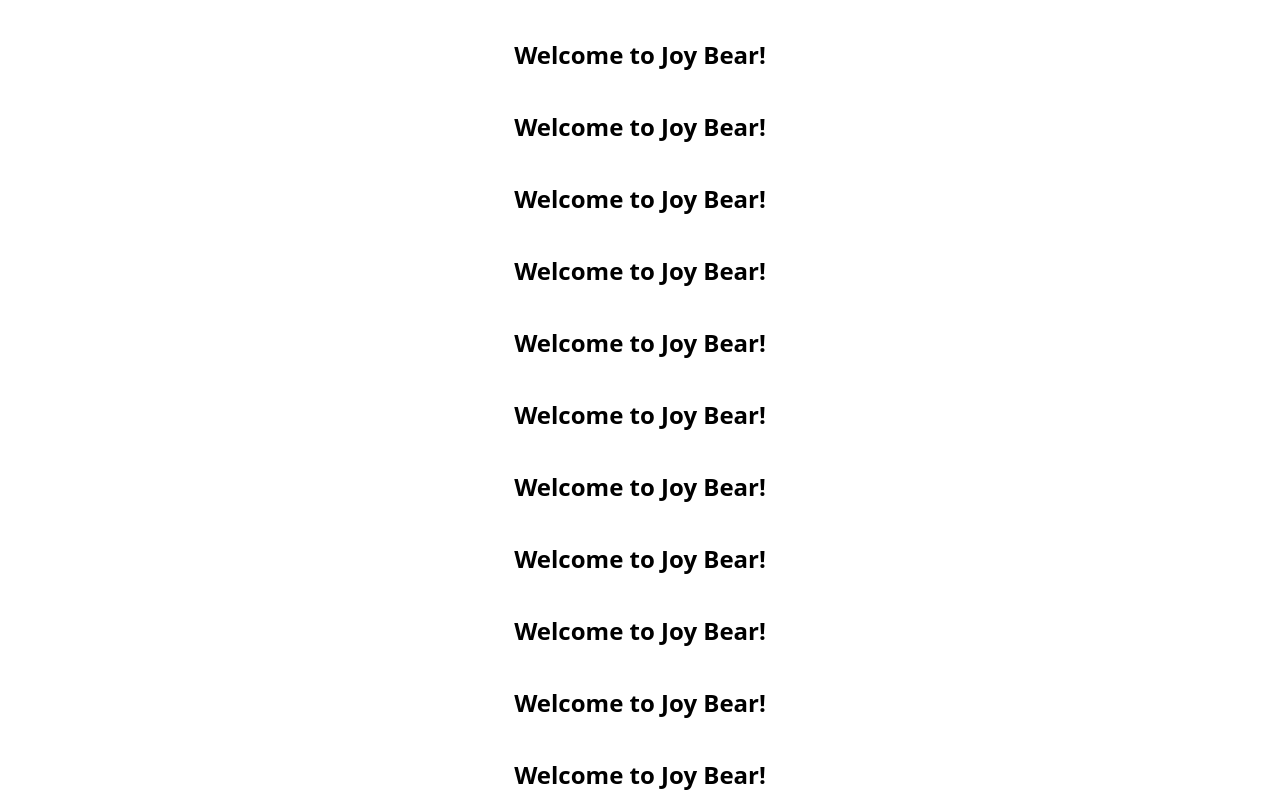
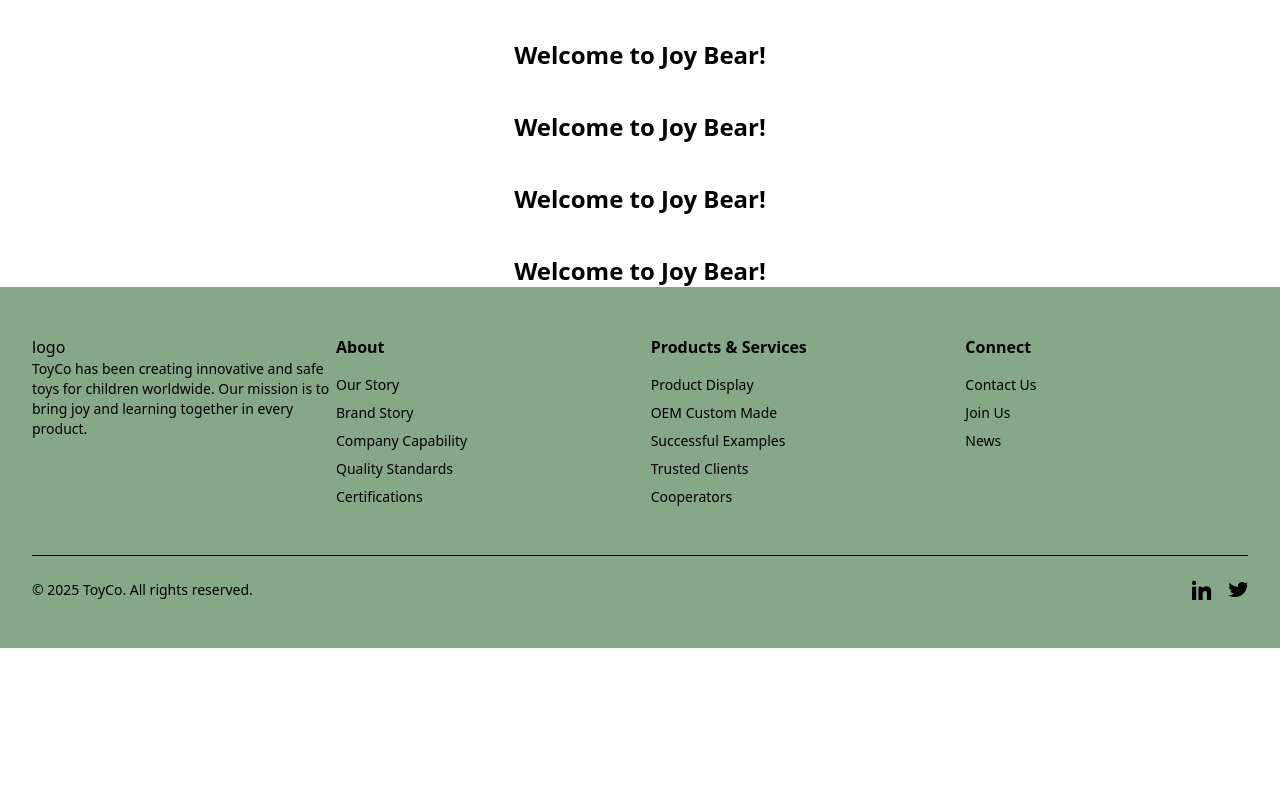
Before and after one commit to ThundeRayn/Joy-Bear, a React (Vite) app: page / in a window 1280 px wide. Shown: the part 768-1559 px from the top of the page. After the commit the page ends 1416 px from the top, so only its background shows below. Built offline with nearby package versions, Linux system fonts and the light colour scheme.

Commit message:
footer initialized

```diff
--- /dev/null
+++ b/src/components/Footer.tsx
@@ -0,0 +1,80 @@
+
+
+const headingClass = "text-black font-semibold mb-4";
+const listClass = "space-y-2 text-black text-sm";
+const linkClass = "hover:text-black hover:underline";
+const iconLinkClass = "text-black hover:text-black";
+
+const Footer = () => {
+    return (
+        <footer className="bg-[#86A788] text-black py-12">
+                <div className="max-w-7xl mx-auto px-6 lg:px-8">
+            {/* Top Section: Logo + About */}
+            <div className="flex flex-col lg:flex-row lg:justify-between lg:items-start mb-12">
+                {/* Logo & Brand Story */}
+                <div className="mb-8 lg:mb-0 lg:w-1/4">
+                    <span>logo</span>
+                    <p className="text-black text-sm">ToyCo has been creating innovative and safe toys for children worldwide. Our mission is to bring joy and learning together in every product.</p>
+                </div>
+
+                {/* Navigation Links */}
+                <div className="grid grid-cols-2 sm:grid-cols-3 gap-8 lg:w-3/4">
+                    {/* Column 1: About & Products */}
+                    <div>
+                        <h3 className={headingClass}>About</h3>
+                        <ul className={listClass}>
+                            <li><a href="#" className={linkClass}>Our Story</a></li>
+                            <li><a href="#" className={linkClass}>Brand Story</a></li>
+                            <li><a href="#" className={linkClass}>Company Capability</a></li>
+                            <li><a href="#" className={linkClass}>Quality Standards</a></li>
+                            <li><a href="#" className={linkClass}>Certifications</a></li>
+                        </ul>
+                    </div>
+
+                    {/* Column 2: Products & Services */}
+                    <div>
+                        <h3 className={headingClass}>Products & Services</h3>
+                        <ul className={listClass}>
+                            <li><a href="#" className={linkClass}>Product Display</a></li>
+                            <li><a href="#" className={linkClass}>OEM Custom Made</a></li>
+                            <li><a href="#" className={linkClass}>Successful Examples</a></li>
+                            <li><a href="#" className={linkClass}>Trusted Clients</a></li>
+                            <li><a href="#" className={linkClass}>Cooperators</a></li>
+                        </ul>
+                    </div>
+
+                    {/* Column 3: Contact & Careers */}
+                    <div>
+                        <h3 className={headingClass}>Connect</h3>
+                        <ul className={listClass}>
+                            <li><a href="#" className={linkClass}>Contact Us</a></li>
+                            <li><a href="#" className={linkClass}>Join Us</a></li>
+                            <li><a href="#" className={linkClass}>News</a></li>
+                        </ul>
+                    </div>
+                </div>
+            </div>
+
+            {/* Bottom Section: Copyright & Social */}
+            <div className="border-t border-black pt-6 flex flex-col md:flex-row justify-between items-center">
+                <p className="text-black text-sm">&copy; 2025 ToyCo. All rights reserved.</p>
+                <div className="flex space-x-4 mt-4 md:mt-0">
+                    <a href="#" className={iconLinkClass} aria-label="LinkedIn">
+                        <svg className="w-5 h-5" fill="currentColor" viewBox="0 0 24 24">
+                            <path d="M4.98 3.5C4.98 4.88 3.86 6 2.5 6S0 4.88 0 3.5 1.12 1 2.5 1s2.48 1.12 2.48 2.5zM0 8h5v16H0V8zm7.5 0h4.8v2.1h.1c.67-1.2 2.3-2.5 4.7-2.5 5 0 5.9 3.3 5.9 7.6V24h-5v-6.9c0-1.7 0-3.9-2.4-3.9-2.4 0-2.8 1.9-2.8 3.8V24h-5V8z" />
+                        </svg>
+                    </a>
+                    <a href="#" className={iconLinkClass} aria-label="Twitter">
+                        <svg className="w-5 h-5" fill="currentColor" viewBox="0 0 24 24">
+                            <path d="M24 4.6c-.9.4-1.8.6-2.8.8 1-.6 1.8-1.5 2.1-2.6-.9.6-1.9 1-3 1.2-.9-.9-2.2-1.5-3.6-1.5-2.7 0-4.8 2.2-4.8 4.8 0 .4 0 .8.1 1.1-4-.2-7.6-2.1-10-5-.4.6-.6 1.3-.6 2 0 1.3.6 2.5 1.5 3.2-.6 0-1.1-.2-1.6-.5v.1c0 2.3 1.6 4.2 3.7 4.6-.4.1-.8.2-1.3.2-.3 0-.6 0-.9-.1.6 1.9 2.4 3.3 4.6 3.3-1.7 1.3-3.9 2-6.3 2-.4 0-.7 0-1-.1 2.3 1.5 5.1 2.4 8 2.4 9.6 0 14.9-8 14.9-14.9v-.7c1-.7 1.8-1.5 2.4-2.5z" />
+                        </svg>
+                    </a>
+                </div>
+            </div>
+        </div>
+    </footer>
+
+  )
+}
+
+export default Footer
--- a/src/components/Navbar.tsx
+++ b/src/components/Navbar.tsx
@@ -60,9 +60,15 @@ const Navbar = () => {
           className={`w-full overflow-hidden transition-all duration-500 ease-in-out bg-[#f8f8f8] flex items-center justify-center text-black text-normal font-normal ${open ? 'max-h-64 py-5 opacity-100' : 'max-h-0 py-0 opacity-0'}`}
         >
             <ul className='w-full flex flex-col'>
-                <li className="menu-item">Home</li>
-                <li className="menu-item">Products</li>
-                <li className="menu-item">Activities</li>
+                <li>
+                  <a href='/' className="menu-item">Home</a>
+                </li>
+                <li>
+                  <a href='#' className="menu-item">Products</a>
+                </li>
+                <li>
+                  <a href='#' className="menu-item">Activities</a>
+                </li>
             </ul>
         </div>
 
--- a/src/pages/Home.tsx
+++ b/src/pages/Home.tsx
@@ -2,6 +2,7 @@ import React from 'react'
 import Banner from '../components/Banner'
 import Navbar from '../components/Navbar'
 import Carousel from '../components/Carousel'
+import Footer from '../components/Footer'
 
 const Home = () => {
   return (
@@ -27,27 +28,7 @@ const Home = () => {
         <h1 className="text-2xl font-bold text-center mt-10">
             Welcome to Joy Bear!
         </h1>
-        <h1 className="text-2xl font-bold text-center mt-10">
-            Welcome to Joy Bear!
-        </h1>
-        <h1 className="text-2xl font-bold text-center mt-10">
-            Welcome to Joy Bear!
-        </h1>
-        <h1 className="text-2xl font-bold text-center mt-10">
-            Welcome to Joy Bear!
-        </h1>
-        <h1 className="text-2xl font-bold text-center mt-10">
-            Welcome to Joy Bear!
-        </h1>
-        <h1 className="text-2xl font-bold text-center mt-10">
-            Welcome to Joy Bear!
-        </h1>
-        <h1 className="text-2xl font-bold text-center mt-10">
-            Welcome to Joy Bear!
-        </h1>
-        <h1 className="text-2xl font-bold text-center mt-10">
-            Welcome to Joy Bear!
-        </h1>
+        <Footer />
     </div>
   )
 }
```
